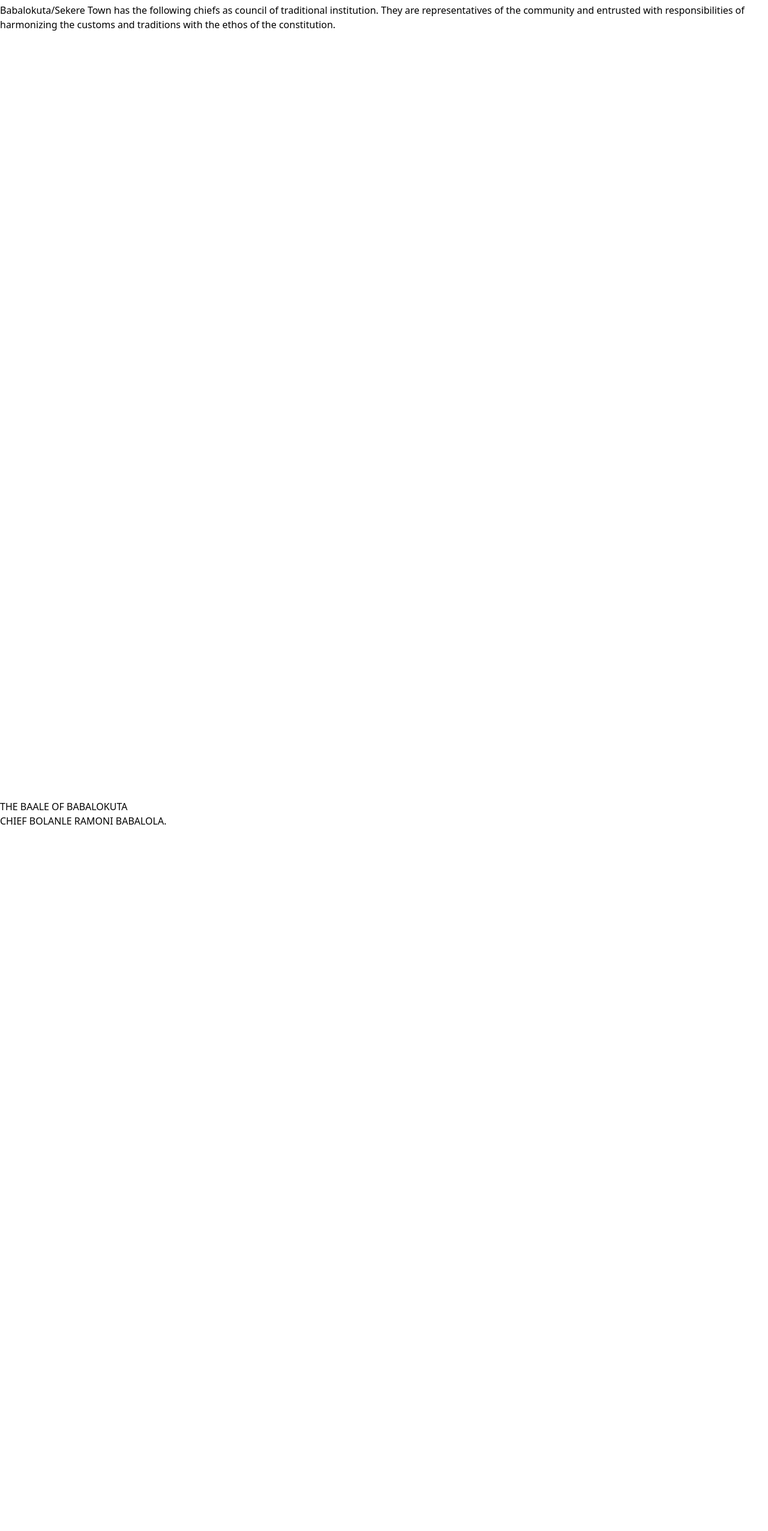
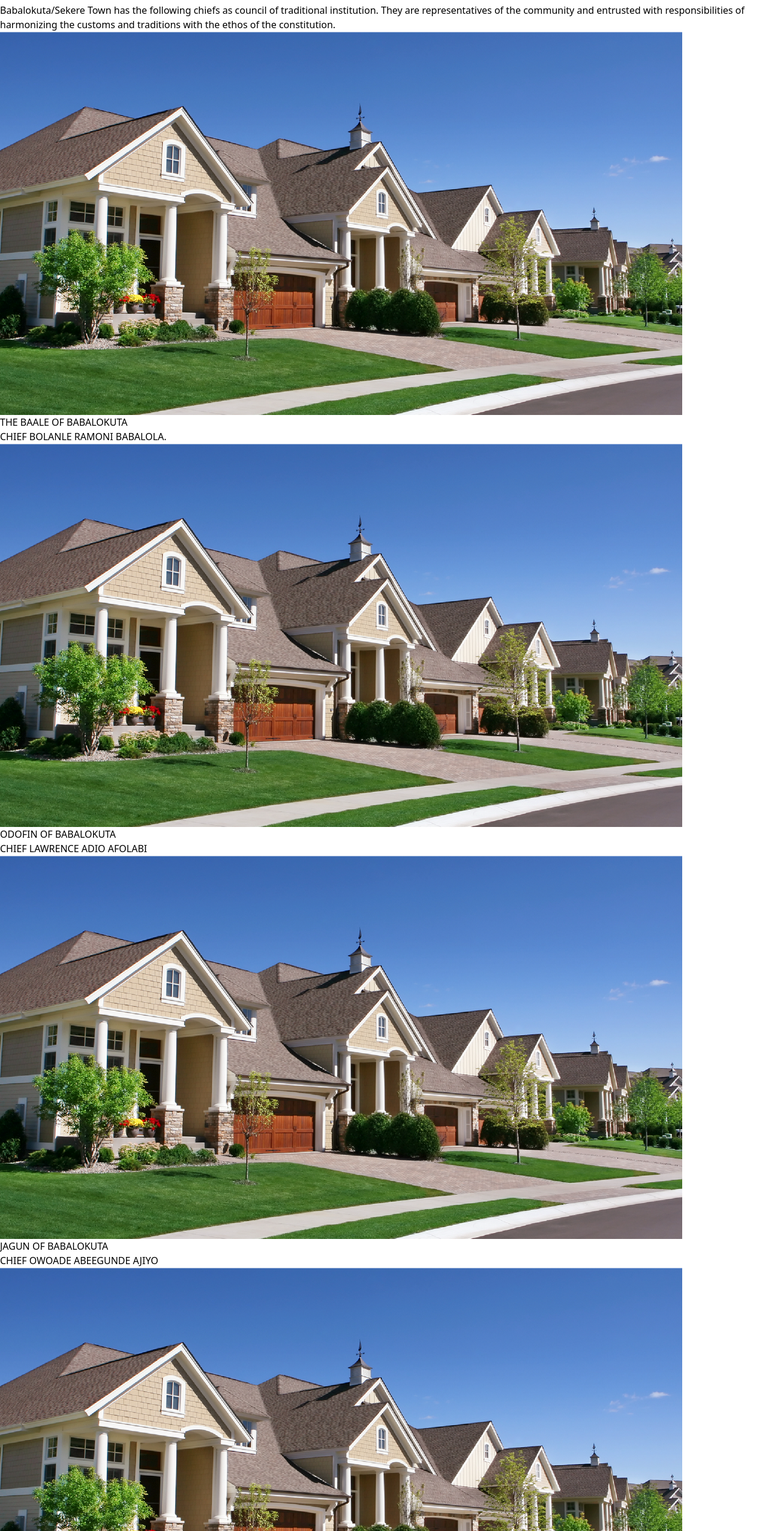
Before and after one commit to Babalola-Yusuf/sekere-babalokuta, a React (Vite) app: page / in a window 1280 px wide. Shown: the part 3264-5817 px from the top of the page at 60% size. Built offline with nearby package versions, Linux system fonts and the light colour scheme.

Commit message:
modified FeaturesBlocks

```diff
--- a/src/partials/FeaturesBlocks.jsx
+++ b/src/partials/FeaturesBlocks.jsx
@@ -1,5 +1,5 @@
 import React from 'react';
-
+import realEstate from '../images/real estate.png';
 function FeaturesBlocks() {
   return (
     <section className="relative">
@@ -22,165 +22,91 @@ function FeaturesBlocks() {
 
             {/* 1st item */}
             <div className="relative flex flex-col items-center p-6 bg-white rounded shadow-xl">
-              <svg className="w-16 h-16 p-1 -mt-1 mb-2" viewBox="0 0 64 64" xmlns="http://www.w3.org/2000/svg">
-                <g fill="none" fillRule="evenodd">
-                  <rect className="fill-current text-blue-600" width="64" height="64" rx="32" />
-                  <g strokeWidth="2">
-                    <path className="stroke-current text-blue-300" d="M34.514 35.429l2.057 2.285h8M20.571 26.286h5.715l2.057 2.285" />
-                    <path className="stroke-current text-white" d="M20.571 37.714h5.715L36.57 26.286h8" />
-                    <path className="stroke-current text-blue-300" strokeLinecap="square" d="M41.143 34.286l3.428 3.428-3.428 3.429" />
-                    <path className="stroke-current text-white" strokeLinecap="square" d="M41.143 29.714l3.428-3.428-3.428-3.429" />
-                  </g>
-                </g>
-              </svg>
+            <div className='p-2 rounded-full h-40 w-40 bg-yellow-400'>
+                <img src={realEstate} alt="" className='rounded-full h-full w-full'/>
+              </div>
               <h4 className="text-xl font-bold leading-snug tracking-tight mb-1">THE BAALE OF BABALOKUTA</h4>
               <p className="text-gray-600 text-center">CHIEF BOLANLE RAMONI BABALOLA.</p>
             </div>
 
             {/* 2nd item */}
             <div className="relative flex flex-col items-center p-6 bg-white rounded shadow-xl">
-              <svg className="w-16 h-16 p-1 -mt-1 mb-2" viewBox="0 0 64 64" xmlns="http://www.w3.org/2000/svg">
-                <g fill="none" fillRule="evenodd">
-                  <rect className="fill-current text-blue-600" width="64" height="64" rx="32" />
-                  <g strokeWidth="2" transform="translate(19.429 20.571)">
-                    <circle className="stroke-current text-white" strokeLinecap="square" cx="12.571" cy="12.571" r="1.143" />
-                    <path className="stroke-current text-white" d="M19.153 23.267c3.59-2.213 5.99-6.169 5.99-10.696C25.143 5.63 19.514 0 12.57 0 5.63 0 0 5.629 0 12.571c0 4.527 2.4 8.483 5.99 10.696" />
-                    <path className="stroke-current text-blue-300" d="M16.161 18.406a6.848 6.848 0 003.268-5.835 6.857 6.857 0 00-6.858-6.857 6.857 6.857 0 00-6.857 6.857 6.848 6.848 0 003.268 5.835" />
-                  </g>
-                </g>
-              </svg>
+              <div className='p-2 rounded-full h-40 w-40 bg-yellow-400'>
+                <img src={realEstate} alt="" className='rounded-full h-full w-full'/>
+              </div>
+
               <h4 className="text-xl font-bold leading-snug tracking-tight mb-1">ODOFIN OF BABALOKUTA</h4>
               <p className="text-gray-600 text-center">CHIEF LAWRENCE ADIO AFOLABI</p>
             </div>
 
             {/* 3rd item */}
             <div className="relative flex flex-col items-center p-6 bg-white rounded shadow-xl">
-              <svg className="w-16 h-16 p-1 -mt-1 mb-2" viewBox="0 0 64 64" xmlns="http://www.w3.org/2000/svg">
-                <g fill="none" fillRule="evenodd">
-                  <rect className="fill-current text-blue-600" width="64" height="64" rx="32" />
-                  <g strokeLinecap="square" strokeWidth="2">
-                    <path className="stroke-current text-blue-300" d="M38.826 22.504a9.128 9.128 0 00-13.291-.398M35.403 25.546a4.543 4.543 0 00-6.635-.207" />
-                    <path className="stroke-current text-white" d="M19.429 25.143A6.857 6.857 0 0126.286 32v1.189L28 37.143l-1.714.571V40A2.286 2.286 0 0124 42.286h-2.286v2.285M44.571 25.143A6.857 6.857 0 0037.714 32v1.189L36 37.143l1.714.571V40A2.286 2.286 0 0040 42.286h2.286v2.285" />
-                  </g>
-                </g>
-              </svg>
+            <div className='p-2 rounded-full h-40 w-40 bg-yellow-400'>
+                <img src={realEstate} alt="" className='rounded-full h-full w-full'/>
+              </div>
               <h4 className="text-xl font-bold leading-snug tracking-tight mb-1">JAGUN OF BABALOKUTA</h4>
               <p className="text-gray-600 text-center">CHIEF OWOADE ABEEGUNDE AJIYO</p>
             </div>
 
             {/* 4th item */}
             <div className="relative flex flex-col items-center p-6 bg-white rounded shadow-xl">
-              <svg className="w-16 h-16 p-1 -mt-1 mb-2" viewBox="0 0 64 64" xmlns="http://www.w3.org/2000/svg">
-                <g fill="none" fillRule="evenodd">
-                  <rect className="fill-current text-blue-600" width="64" height="64" rx="32" />
-                  <g transform="translate(22.857 19.429)" strokeWidth="2">
-                    <path className="stroke-current text-white" strokeLinecap="square" d="M12.571 4.571V0H0v25.143h12.571V20.57" />
-                    <path className="stroke-current text-white" d="M16 12.571h8" />
-                    <path className="stroke-current text-white" strokeLinecap="square" d="M19.429 8L24 12.571l-4.571 4.572" />
-                    <circle className="stroke-current text-blue-300" strokeLinecap="square" cx="12.571" cy="12.571" r="3.429" />
-                  </g>
-                </g>
-              </svg>
+            <div className='p-2 rounded-full h-40 w-40 bg-yellow-400'>
+                <img src={realEstate} alt="" className='rounded-full h-full w-full'/>
+              </div>
               <h4 className="text-xl font-bold leading-snug tracking-tight mb-1">ASALU OF BABALOKUTA</h4>
               <p className="text-gray-600 text-center">CHIEF JIMOH AKANO ADELEKE</p>
             </div>
 
             {/* 5th item */}
             <div className="relative flex flex-col items-center p-6 bg-white rounded shadow-xl">
-              <svg className="w-16 h-16 p-1 -mt-1 mb-2" viewBox="0 0 64 64" xmlns="http://www.w3.org/2000/svg">
-                <g fill="none" fillRule="evenodd">
-                  <rect className="fill-current text-blue-600" width="64" height="64" rx="32" />
-                  <g strokeLinecap="square" strokeWidth="2">
-                    <path className="stroke-current text-white" d="M20.571 20.571h13.714v17.143H20.571z" />
-                    <path className="stroke-current text-blue-300" d="M38.858 26.993l6.397 1.73-4.473 16.549-13.24-3.58" />
-                  </g>
-                </g>
-              </svg>
+            <div className='p-2 rounded-full h-40 w-40 bg-yellow-400'>
+                <img src={realEstate} alt="" className='rounded-full h-full w-full'/>
+              </div>
               <h4 className="text-xl font-bold leading-snug tracking-tight mb-1">OLUKOTUN OF BABALOKUTA</h4>
               <p className="text-gray-600 text-center">CHIEF GANIYU ADISA ARIYO</p>
             </div>
 
             {/* 6th item */}
             <div className="relative flex flex-col items-center p-6 bg-white rounded shadow-xl">
-              <svg className="w-16 h-16 p-1 -mt-1 mb-2" viewBox="0 0 64 64" xmlns="http://www.w3.org/2000/svg">
-                <g fill="none" fillRule="evenodd">
-                  <rect className="fill-current text-blue-600" width="64" height="64" rx="32" />
-                  <g strokeWidth="2">
-                    <path className="stroke-current text-white" d="M32 37.714A5.714 5.714 0 0037.714 32a5.714 5.714 0 005.715 5.714" />
-                    <path className="stroke-current text-white" d="M32 37.714a5.714 5.714 0 015.714 5.715 5.714 5.714 0 015.715-5.715M20.571 26.286a5.714 5.714 0 005.715-5.715A5.714 5.714 0 0032 26.286" />
-                    <path className="stroke-current text-white" d="M20.571 26.286A5.714 5.714 0 0126.286 32 5.714 5.714 0 0132 26.286" />
-                    <path className="stroke-current text-blue-300" d="M21.714 40h4.572M24 37.714v4.572M37.714 24h4.572M40 21.714v4.572" strokeLinecap="square" />
-                  </g>
-                </g>
-              </svg>
+            <div className='p-2 rounded-full h-40 w-40 bg-yellow-400'>
+                <img src={realEstate} alt="" className='rounded-full h-full w-full'/>
+              </div>
               <h4 className="text-xl font-bold leading-snug tracking-tight mb-1">ONILADO OF BABALOKUTA</h4>
               <p className="text-gray-600 text-center">CHIEF AMOS OMOTOSHO ODUREMI</p>
             </div>
 
              {/* 7th item */}
              <div className="relative flex flex-col items-center p-6 bg-white rounded shadow-xl">
-              <svg className="w-16 h-16 p-1 -mt-1 mb-2" viewBox="0 0 64 64" xmlns="http://www.w3.org/2000/svg">
-                <g fill="none" fillRule="evenodd">
-                  <rect className="fill-current text-blue-600" width="64" height="64" rx="32" />
-                  <g strokeWidth="2">
-                    <path className="stroke-current text-white" d="M32 37.714A5.714 5.714 0 0037.714 32a5.714 5.714 0 005.715 5.714" />
-                    <path className="stroke-current text-white" d="M32 37.714a5.714 5.714 0 015.714 5.715 5.714 5.714 0 015.715-5.715M20.571 26.286a5.714 5.714 0 005.715-5.715A5.714 5.714 0 0032 26.286" />
-                    <path className="stroke-current text-white" d="M20.571 26.286A5.714 5.714 0 0126.286 32 5.714 5.714 0 0132 26.286" />
-                    <path className="stroke-current text-blue-300" d="M21.714 40h4.572M24 37.714v4.572M37.714 24h4.572M40 21.714v4.572" strokeLinecap="square" />
-                  </g>
-                </g>
-              </svg>
+             <div className='p-2 rounded-full h-40 w-40 bg-yellow-400'>
+                <img src={realEstate} alt="" className='rounded-full h-full w-full'/>
+              </div>
               <h4 className="text-xl font-bold leading-snug tracking-tight mb-1">OLUKOSIN OF BABALOKUTA</h4>
               <p className="text-gray-600 text-center">CHIEF BABATUNDE ALANI ADEWOLE</p>
             </div>
 
             {/* 8th item */}
            <div className="relative flex flex-col items-center p-6 bg-white rounded shadow-xl">
-              <svg className="w-16 h-16 p-1 -mt-1 mb-2" viewBox="0 0 64 64" xmlns="http://www.w3.org/2000/svg">
-                <g fill="none" fillRule="evenodd">
-                  <rect className="fill-current text-blue-600" width="64" height="64" rx="32" />
-                  <g strokeWidth="2">
-                    <path className="stroke-current text-white" d="M32 37.714A5.714 5.714 0 0037.714 32a5.714 5.714 0 005.715 5.714" />
-                    <path className="stroke-current text-white" d="M32 37.714a5.714 5.714 0 015.714 5.715 5.714 5.714 0 015.715-5.715M20.571 26.286a5.714 5.714 0 005.715-5.715A5.714 5.714 0 0032 26.286" />
-                    <path className="stroke-current text-white" d="M20.571 26.286A5.714 5.714 0 0126.286 32 5.714 5.714 0 0132 26.286" />
-                    <path className="stroke-current text-blue-300" d="M21.714 40h4.572M24 37.714v4.572M37.714 24h4.572M40 21.714v4.572" strokeLinecap="square" />
-                  </g>
-                </g>
-              </svg>
+           <div className='p-2 rounded-full h-40 w-40 bg-yellow-400'>
+                <img src={realEstate} alt="" className='rounded-full h-full w-full'/>
+              </div>
               <h4 className="text-xl font-bold leading-snug tracking-tight mb-1">IYALODE OF BABALOKUTA</h4>
               <p className="text-gray-600 text-center">CHIEF (MRS.) AKINWUMI ALAKE KUMOLA</p>
             </div>
 
              {/* 9th item */}
            <div className="relative flex flex-col items-center p-6 bg-white rounded shadow-xl">
-              <svg className="w-16 h-16 p-1 -mt-1 mb-2" viewBox="0 0 64 64" xmlns="http://www.w3.org/2000/svg">
-                <g fill="none" fillRule="evenodd">
-                  <rect className="fill-current text-blue-600" width="64" height="64" rx="32" />
-                  <g strokeWidth="2">
-                    <path className="stroke-current text-white" d="M32 37.714A5.714 5.714 0 0037.714 32a5.714 5.714 0 005.715 5.714" />
-                    <path className="stroke-current text-white" d="M32 37.714a5.714 5.714 0 015.714 5.715 5.714 5.714 0 015.715-5.715M20.571 26.286a5.714 5.714 0 005.715-5.715A5.714 5.714 0 0032 26.286" />
-                    <path className="stroke-current text-white" d="M20.571 26.286A5.714 5.714 0 0126.286 32 5.714 5.714 0 0132 26.286" />
-                    <path className="stroke-current text-blue-300" d="M21.714 40h4.572M24 37.714v4.572M37.714 24h4.572M40 21.714v4.572" strokeLinecap="square" />
-                  </g>
-                </g>
-              </svg>
+           <div className='p-2 rounded-full h-40 w-40 bg-yellow-400'>
+                <img src={realEstate} alt="" className='rounded-full h-full w-full'/>
+              </div>
               <h4 className="text-xl font-bold leading-snug tracking-tight mb-1">OTUN IYALODE BABALOKUTA</h4>
               <p className="text-gray-600 text-center">CHIEF (MRS.) ADEBUNMI DASOLA ABIODUN</p>
             </div>
 
              {/* 10th item */}
            <div className="relative flex flex-col items-center p-6 bg-white rounded shadow-xl">
-              <svg className="w-16 h-16 p-1 -mt-1 mb-2" viewBox="0 0 64 64" xmlns="http://www.w3.org/2000/svg">
-                <g fill="none" fillRule="evenodd">
-                  <rect className="fill-current text-blue-600" width="64" height="64" rx="32" />
-                  <g strokeWidth="2">
-                    <path className="stroke-current text-white" d="M32 37.714A5.714 5.714 0 0037.714 32a5.714 5.714 0 005.715 5.714" />
-                    <path className="stroke-current text-white" d="M32 37.714a5.714 5.714 0 015.714 5.715 5.714 5.714 0 015.715-5.715M20.571 26.286a5.714 5.714 0 005.715-5.715A5.714 5.714 0 0032 26.286" />
-                    <path className="stroke-current text-white" d="M20.571 26.286A5.714 5.714 0 0126.286 32 5.714 5.714 0 0132 26.286" />
-                    <path className="stroke-current text-blue-300" d="M21.714 40h4.572M24 37.714v4.572M37.714 24h4.572M40 21.714v4.572" strokeLinecap="square" />
-                  </g>
-                </g>
-              </svg>
+           <div className='p-2 rounded-full h-40 w-40 bg-yellow-400'>
+                <img src={realEstate} alt="" className='rounded-full h-full w-full'/>
+              </div>
               <h4 className="text-xl font-bold leading-snug tracking-tight mb-1">IKOLABA OF BABALOKUTA</h4>
               <p className="text-gray-600 text-center">CHIEF SAMSON OLUSEGUN ADELEYE</p>
             </div>
```
